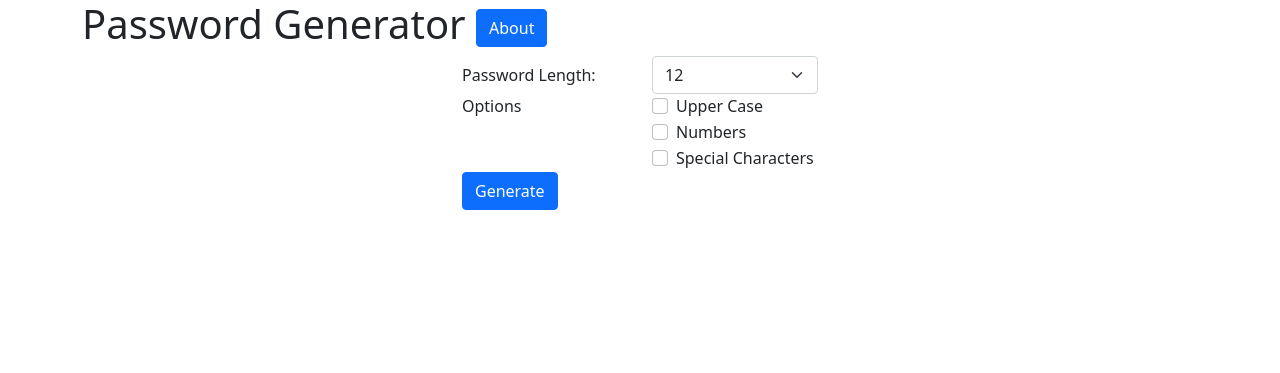
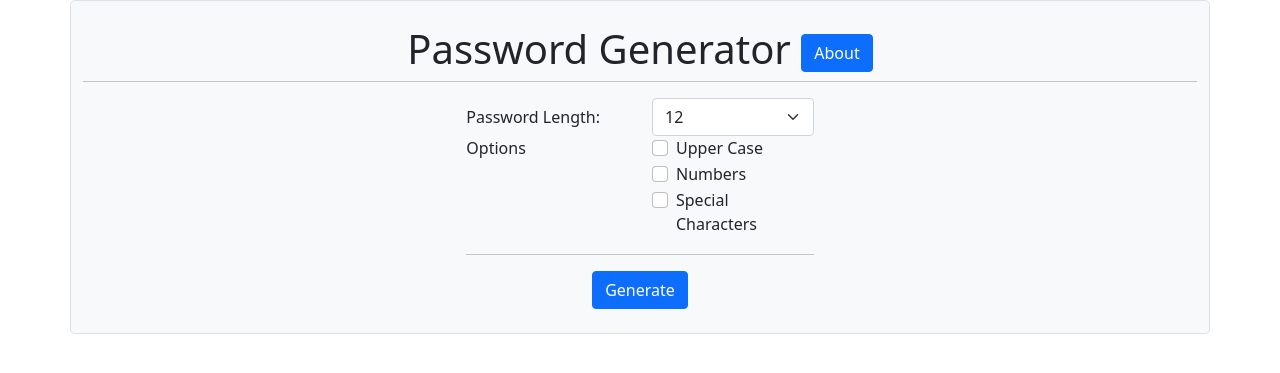
Before and after one commit to MesteRobot/password_generator, a Django app: page / in a window 1280 px wide. Shown: the top 373 px of the page. Run offline with Django 3.2, Linux system fonts and the light colour scheme; some libraries are stand-ins or nearby versions.

Commit message:
Just some style sheating home page

```diff
--- a/generator/templates/generator/home.html
+++ b/generator/templates/generator/home.html
@@ -7,10 +7,11 @@
     <title>Home</title>
 </head>
 <body>
-    <div class="container justify-content-md-center">
+    <div class="container justify-content-md-center p-4 bg-light border rounded-3">
         <div class="row">
-            <h1>Password Generator
+            <h1 class="text-center">Password Generator
             <a class="btn btn-primary" href="{% url 'about' %}">About</a></h1>
+            <hr>
             <div class="col"></div>
             <div class="col-sm-8 col-md-6 col-lg-5 col-xl-4">
                 <form action="{% url 'password' %}" method="GET">
@@ -54,7 +55,10 @@
                             </div>
                         </div>
                     </fieldset>
-                    <input class="btn btn-primary" type="submit" value="Generate"></input>
+                    <hr>
+                    <div class="text-center">
+                        <input class="btn btn-primary" type="submit" value="Generate"></input>
+                    </div>
                 </form>
             </div>
             <div class="col">
```
